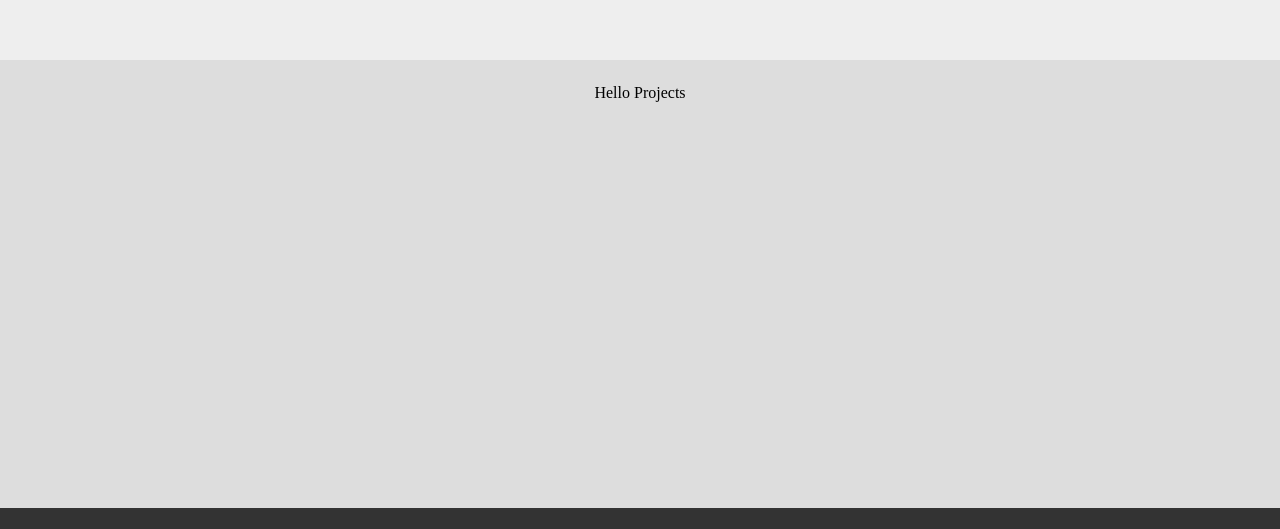
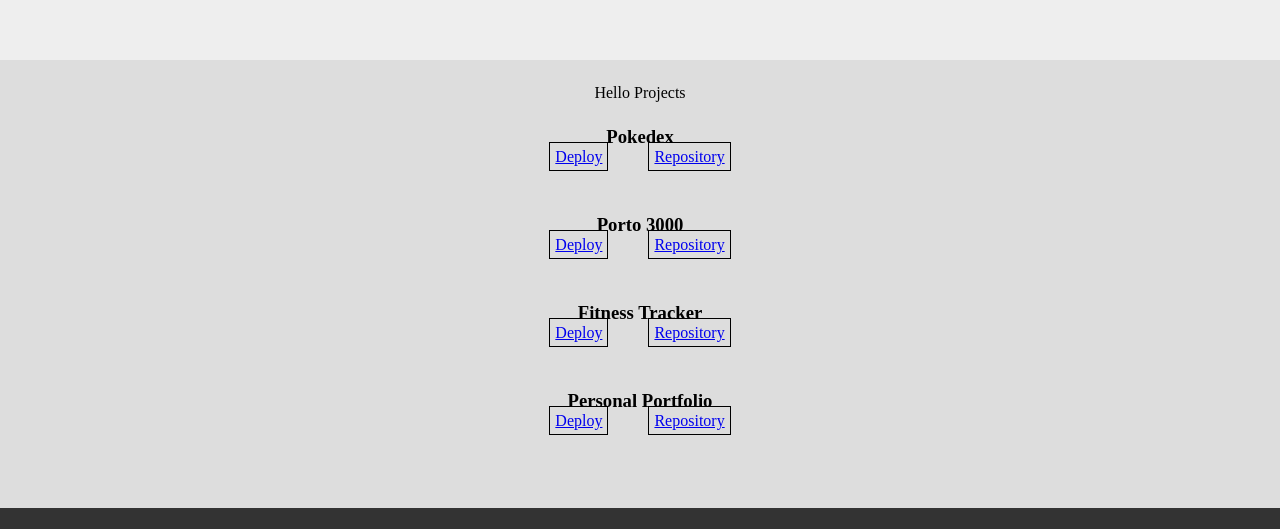
Before and after one commit to Felix-Cadiz/portfolio, a React app: page / in a window 1280 px wide. Shown: the part 902-1431 px from the top of the page. Built offline with nearby package versions, Linux system fonts and the light colour scheme.

Commit message:
project links added

```diff
--- a/src/Components/Projects.css
+++ b/src/Components/Projects.css
@@ -4,3 +4,13 @@
     background-color: #DDD;
     padding: 3vh;
 }
+
+.projectLink {
+    border: 1px solid black;
+    padding: 5px;
+    margin: 20px;
+}
+
+.projectCard{
+    padding: 3vh;
+}
--- a/src/Components/Projects.js
+++ b/src/Components/Projects.js
@@ -6,6 +6,26 @@ const About = () => {
     return <>
         <div id="projectsAnchor" className="projectsContainer">
             Hello Projects
+            <div className="pokedex projectCard">
+                <h3> Pokedex </h3>
+                <a className="projectLink" href="https://practical-ardinghelli-a24fb5.netlify.app/" target="_blank">Deploy</a>
+                <a className="projectLink" href="https://github.com/Felix-Cadiz/Pokemon_Generator" target="_blank">Repository</a>
+            </div>
+            <div className="porto3000 projectCard">
+                <h3> Porto 3000 </h3>
+                <a className="projectLink" href="http://porto3000.herokuapp.com/" target="_blank">Deploy</a>
+                <a className="projectLink" href="https://github.com/hoguer/porto3000" target="_blank">Repository</a>
+            </div>
+            <div className="fitnessTracker projectCard">
+                <h3> Fitness Tracker</h3>
+                <a className="projectLink" href="https://admiring-bhaskara-04c615.netlify.app/" target="_blank">Deploy</a>
+                <a className="projectLink" href="https://github.com/Felix-Cadiz/FitnessTrackr-FrontEnd" target="_blank">Repository</a>
+            </div>
+            <div className="portfolio projectCard">
+                <h3> Personal Portfolio </h3>
+                <a className="projectLink" href="google.com" target="_blank">Deploy</a>
+                <a className="projectLink" href="google.com" target="_blank">Repository</a>
+            </div>
         </div>
     </>
 }
```
